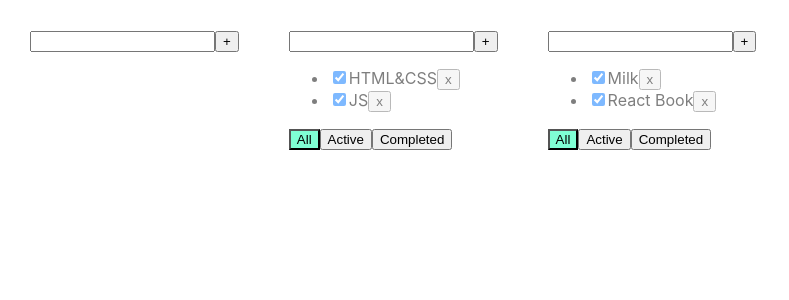
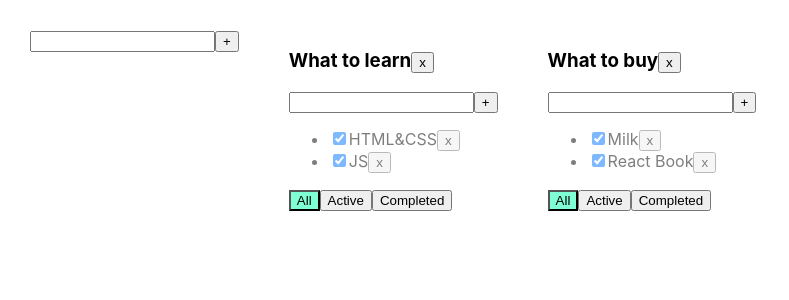
Before and after one commit to magomedov777/todolist-architecture, a React (Create React App) app: page / in a window 1280 px wide. Shown: the top 300 px of the page, without its empty margins (0-789 px from the left). Built offline with nearby package versions, Linux system fonts and the light colour scheme.

Commit message:
add h3, wrapper editable span

```diff
--- a/src/Todolist.tsx
+++ b/src/Todolist.tsx
@@ -44,7 +44,11 @@ export function Todolist(props: PropsType) {
 
 
     return <div>
-
+        <h3>
+            <EditableSpan oldTitle={props.title} callBack={updateTodolistTitleHandler} />
+            {/* {props.title} */}
+            <button onClick={removeTodolist}>x</button>
+        </h3>
         <AddItemForm callBack={addTaskHandler} />
         <ul>
             {
```
